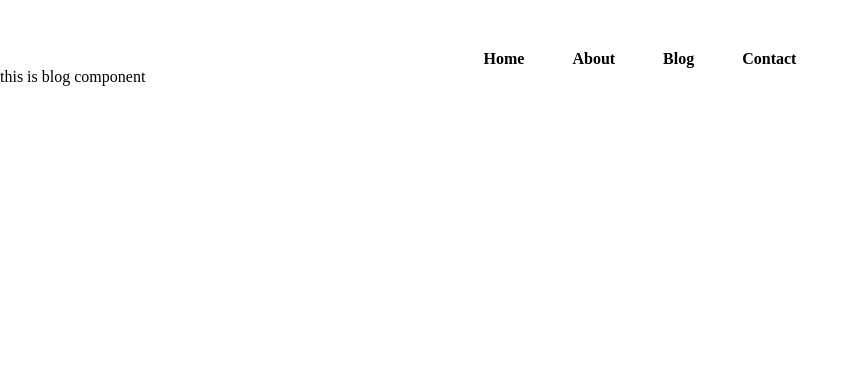
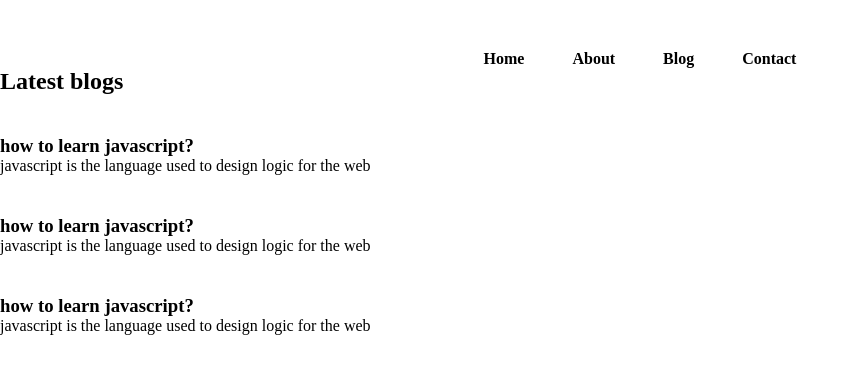
Before and after one commit to Arnavkshk/learning-next, a Next.js app in the folder huntingcoder/: page /blog in a window 1280 px wide. Shown: the top 374 px of the page, without its empty margins (0-860 px from the left). Built offline with nearby package versions, Linux system fonts and the light colour scheme.

Commit message:
made blog component

```diff
--- a/huntingcoder/pages/blog.js
+++ b/huntingcoder/pages/blog.js
@@ -3,7 +3,25 @@ import React from 'react'
 const Blog = () => {
   return (
     <div>
-      this is blog component
+      <div className="blogs">
+          <h2>Latest blogs</h2>
+
+          <div className="blogitem">
+           <h3>how to learn javascript?</h3>
+           <p>javascript is the language used to design logic for the web </p>
+          </div>
+
+          <div className="blogitem">
+           <h3>how to learn javascript?</h3>
+           <p>javascript is the language used to design logic for the web </p>
+          </div>
+
+          <div className="blogitem">
+           <h3>how to learn javascript?</h3>
+           <p>javascript is the language used to design logic for the web </p>
+          </div>
+
+        </div>
     </div>
   )
 }
--- a/huntingcoder/pages/index.js
+++ b/huntingcoder/pages/index.js
@@ -53,10 +53,6 @@ export default function Home() {
            <h3>how to learn javascript?</h3>
            <p>javascript is the language used to design logic for the web </p>
           </div>
-          <div className={styles.blogpost}>
-           <h3>how to learn javascript?</h3>
-           <p>javascript is the language used to design logic for the web </p>
-          </div>
 
         </div>
       </main>
--- a/huntingcoder/styles/globals.css
+++ b/huntingcoder/styles/globals.css
@@ -15,3 +15,7 @@ a {
   text-decoration: none;
   cursor: pointer;
 }
+
+.blogitem{
+  margin-top: 40px;
+}
```
